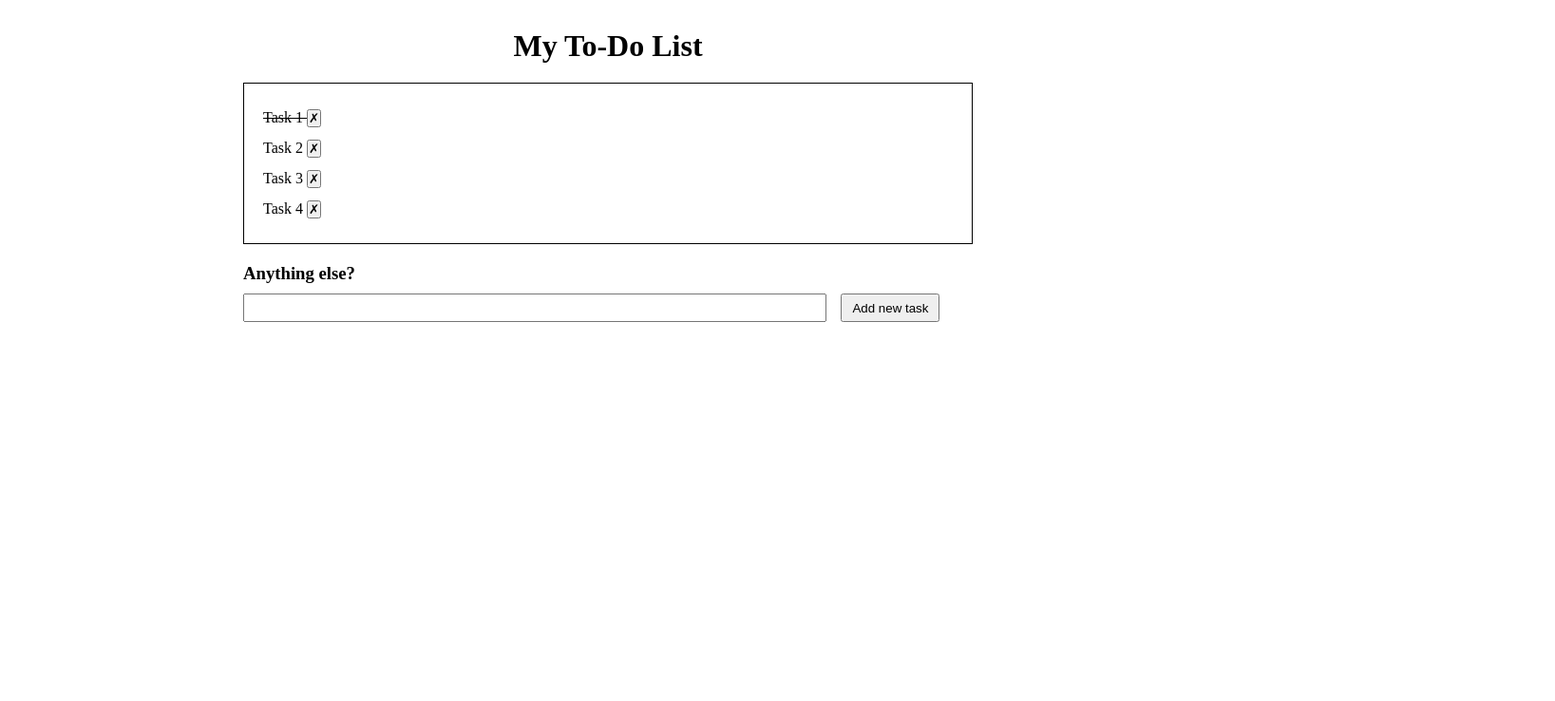
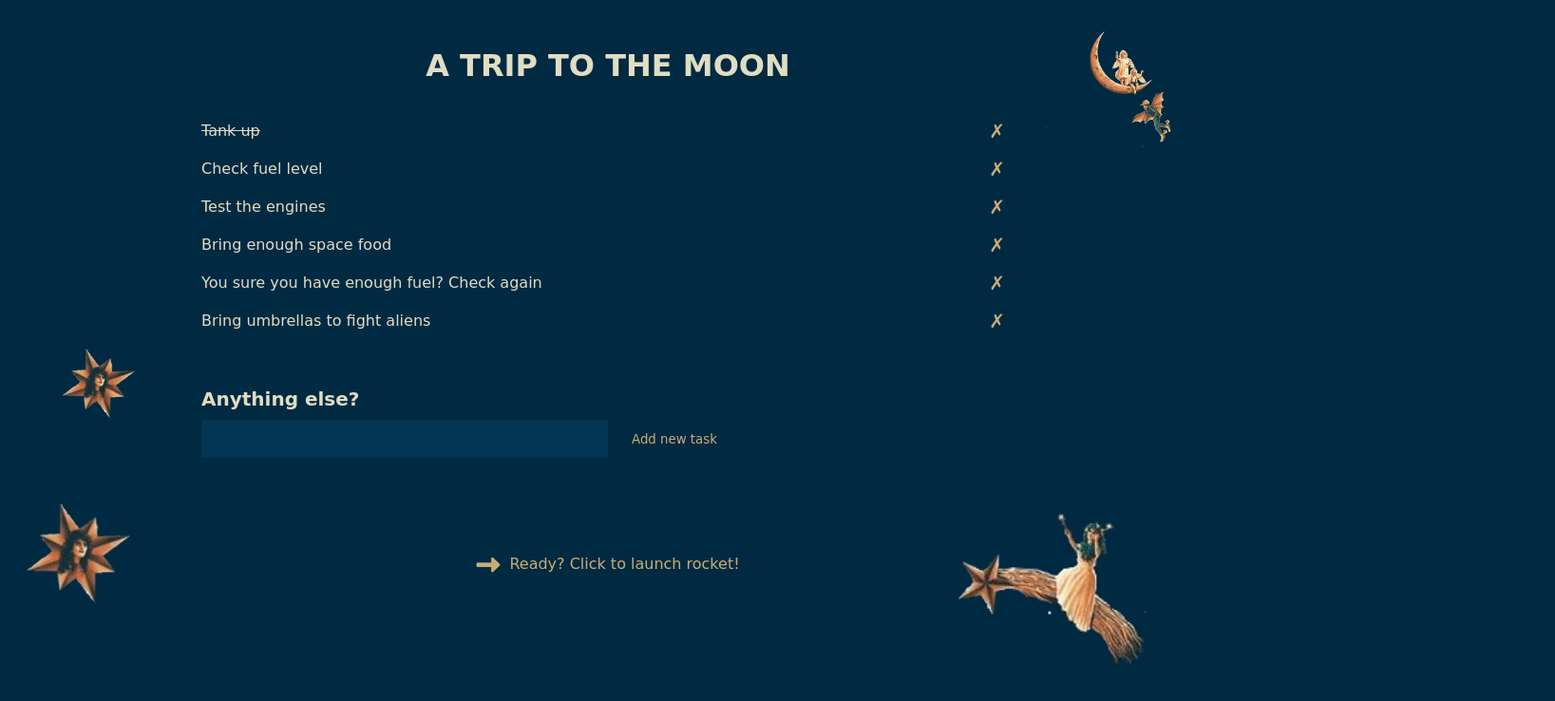
Before and after one commit to Roberta-Colombo/vue-todolist, a plain HTML site: page index.html in a window 1280 px wide. Shown: the whole page at 95% size, 1637 px wide, since content can reach past the window. Drawn offline with nearby package versions, Linux system fonts and the light colour scheme; a web font is replaced by a local one.

Commit message:
Aggiunto style e animazioni

```diff
--- a/css/style.css
+++ b/css/style.css
@@ -2,27 +2,66 @@
     margin: 0;
     padding: 0;
     box-sizing: border-box;
+    font-family: 'Diplomata SC', cursive;
+    background-color: #002A42;
+}
+
+
+html {
+    scroll-behavior: smooth;
+}
+
+#app {
+    color: #E1DDC3;
 }
 
 h1 {
     text-align: center;
+    margin-bottom: 30px;
 }
 
 .container {
-    margin: 30px auto;
-    width: 60%;
+    margin: 0 auto;
+    width: 70%;
+    padding: 50px 20px;
 }
 
 ul {
     list-style: none;
     text-align: left;
-    border: 1px solid black;
-    padding: 20px 20px;
-    line-height: 2;
+    line-height: 2.5;
+    cursor: pointer;
+    font-size: 16px;
 }
 
-h1 {
-    margin-bottom: 20px;
+li {
+    display: flex;
+    justify-content: space-between;
+}
+
+button {
+    border-style: none;
+    color: #CBAC76;
+    background-color: transparent;
+    cursor: pointer;
+}
+
+#launch-btn {
+    font-size: 1rem;
+}
+
+i {
+    color: #CBAC76;
+    font-size: 25px;
+    margin-right: 10px;
+    vertical-align: middle;
+}
+
+#erase-btn {
+    margin-right: 10px;
+    margin-left: -50px;
+    font-size: 20px;
+    z-index: 1000;
 }
 
 .line-through {
@@ -30,14 +69,18 @@ h1 {
 }
 
 h3 {
-    margin-top: 20px;
+    margin-top: 50px;
     margin-bottom: 10px;
+    font-size: 20px;
 }
 
 input {
-    width: 80%;
-    height: 30px;
+    width: 50%;
+    height: 40px;
     margin-right: 15px;
+    border-style: none;
+    background-color: #023654;
+    color: #E1DDC3;
 }
 
 .add-new-task {
@@ -46,9 +89,143 @@ input {
 }
 
 #new-task-btn {
-    padding: 5px 10px;
+    padding: 10px 10px;
 }
 
 #error-message {
     margin-top: 20px;
+    z-index: 1000;
 }
+
+#launch {
+    margin-top: 100px;
+    padding-bottom: 50px;
+    margin-bottom: 20px;
+    text-align: center;
+}
+
+a {
+    text-decoration: none;
+    color:#CBAC76;
+}
+
+.big-star {
+    position: absolute;
+    left: 5%;
+    top: 45%;
+    width: 7%;
+}
+
+.big-star2 {
+    position: absolute;
+    left: 2%;
+    top: 65%;
+    width: 10%;
+}
+
+.falling-star {
+    position: absolute;
+    right: 5%;
+    top: 65%;
+    width: 250px;
+}
+
+.flying-man {
+    position: absolute;
+    right: 2%;
+    top: 4%;
+    width: 18%;
+}
+
+#moon-trip {
+    height: 100vh;
+    position: relative;
+}
+
+.hidden {
+    opacity: 0;
+}
+
+.rocket {
+    opacity: 1;
+    position: absolute;
+    width: 50%;
+    animation: rocket-entrance 3s ease-in;
+    animation-delay: 0.5s;
+    animation-fill-mode: forwards;
+    right: -20%;
+    bottom: 0vh;
+    transform: rotate(25deg);
+    transform-origin: 10% 30%;
+}
+
+@keyframes rocket-entrance {
+    from {
+        transform: translateY(0vh) rotate(25deg) translateX(0vw);
+    }
+    to {
+        transform: translateY(-50vh) rotate(25deg) translateX(-100vw);
+    }
+}
+
+.moon {
+    position: absolute;
+    top: 50%;
+    left: 50%;
+    transform: translate(-50%, -50%);
+}
+
+.closed-eye {
+    animation: show-moon 2s linear;
+    animation-delay: 3s;
+    width: 75%;
+}
+
+@keyframes show-moon {
+    0% {
+        opacity: 0;
+    }
+    80% {
+      opacity: 1;
+    }
+    100% {
+        opacity: 0;
+    }
+}
+
+.angry-moon {
+    animation: toggle-display 3s linear;
+    animation-delay: 5s;
+    width: 70%;
+}
+
+@keyframes toggle-display {
+    0% {
+        opacity: 0;
+    }
+    100% {
+      opacity: 1;
+    }
+}
+
+.credits {
+    animation: toggle-display 6s;
+    animation-delay: 8s;
+}
+
+.the-end {
+    position: absolute;
+    font-size: 32px;
+    top: 50%;
+    left: 50%;
+    transform: translate(-50%, -50%);
+    color: #CBAC76;
+}
+
+.inspired-by {
+    position: absolute;
+    font-size: 15px;
+    line-height: 1.9;
+    bottom: 10%;
+    left: 0;
+}
--- a/index.html
+++ b/index.html
@@ -1,41 +1,86 @@
 <!DOCTYPE html>
 <html lang="en">
+
 <head>
     <meta charset="UTF-8">
     <meta http-equiv="X-UA-Compatible" content="IE=edge">
     <meta name="viewport" content="width=device-width, initial-scale=1.0">
+    <link href="https://fonts.googleapis.com/css2?family=Diplomata+SC&display=swap" rel="stylesheet">
+    <link rel="stylesheet" href="https://cdnjs.cloudflare.com/ajax/libs/font-awesome/6.2.0/css/all.min.css" integrity="sha512-xh6O/CkQoPOWDdYTDqeRdPCVd1SpvCA9XXcUnZS2FmJNp1coAFzvtCN9BmamE+4aHK8yyUHUSCcJHgXloTyT2A==" crossorigin="anonymous" referrerpolicy="no-referrer" />
     <link rel="stylesheet" href="./css/style.css">
     <script src="https://cdn.jsdelivr.net/npm/vue@3.2.41/dist/vue.global.min.js"></script>
     <title>Vue To-Do List</title>
 </head>
+
 <body>
-
     <div id="app">
 
         <div class="container">
-            <h1>My To-Do List</h1>
+            <h1>A TRIP TO THE MOON</h1>
 
+<!-- section task già inseriti: -->
             <ul>
-                <li v-for="(task, index) in tasks" :key="index"
-                :class="{ 'line-through': task.done }" @click="changeStatus(index)">
-                    {{task.text}}
-                    <button @click="eraseTask(index)">&cross;</button>
+                <li v-for="(task, index) in tasks" :key="index">
+                    <div  :class="{ 'line-through': task.done }" @click="changeStatus(index)">{{task.text}}</div>
+                    <button id="erase-btn" @click="eraseTask(index)">&cross;</button>
                 </li>
             </ul>
 
-            <h3>Anything else?</h3>
-            <div class="add-new-task">
-                <input type="text" v-model="newTask.text" @keyup.enter="addTask">
-                <button id="new-task-btn" @click="addTask">Add new task</button>
+<!-- section aggiungi nuovi task: -->
+            <section>
+                <h3>Anything else?</h3>
+                <div class="add-new-task">
+                    <input type="text" v-model="newTask.text" @keyup.enter="addTask">
+                    <button id="new-task-btn" @click="addTask">Add new task</button>
+                </div>
+                <div id="error-message" v-if="error">You won't remember what that means.<br>
+                Add a few more words!</div>
+            </section>
+
+<!-- section avvia animazioni:  -->
+            <div id="launch">
+                <span><i class="fa-solid fa-right-long"></i></span>
+                <button id="launch-btn"><a href="#moon-trip" @click="rocketEntrance">Ready? Click to launch rocket!</a></button>
             </div>
-            <div id="error-message" v-if="error">You won't remember what that means. Add some more words!</div>
 
+<!-- immagini decorative: -->
+            <img class="big-star" src="./img/tonight-bigStar.png" alt="Vintage star art">
 
+            <img class="big-star2" src="./img/tonight-bigStar.png" alt="Vintage star art">
 
+            <img class="flying-man" src="./img/tonight-moon-flyingman.png" alt="Vintage decorative art">
+
+            <img class="falling-star" src="./img/tonight-fallingStar.png" alt="Vintage falling star art">
+
+<!-- section dove avvengono le animazioni: -->
+            <section id="moon-trip">
+                <div>
+                    <img class="hidden" :class="{ 'rocket': animationActive }" src="./img/rocket-clear-bg.png" alt="Man and Woman on a rocket">
+                </div>
+
+                <div>
+                    <img class="hidden moon" :class="{ 'closed-eye': animationActive }" src="./img/closed-eye-clear-bg.png" alt="Moon with rocket in eye 1">
+                </div>
+
+                <div>
+                    <img class="hidden moon" :class="{ 'angry-moon': animationActive }" src="./img/moon-clear-bg.png" alt="Angry moon">
+                </div>
+
+                <div class="hidden" :class="{ 'credits': animationActive }">
+                    <div class="the-end">THE END</div>
+
+                    <div class="inspired-by">
+                        * Freely inspired by <em>"A trip to the moon"</em> by Georges Méliès, 1902<br>
+                        and <em>"Tonight, Tonight"</em> music video by The Smashing Pumpkins, 1995
+                    </div>
+                </div>
+
+            </section>
         </div>
 
     </div>
 
     <script src="./js/script.js"></script>
 </body>
+
 </html>
--- a/js/script.js
+++ b/js/script.js
@@ -8,18 +8,25 @@ createApp({
                text: '',
                done: false,
             },
+            animationActive: false,
             tasks: [
                 {
-                    text: "Task 1",
+                    text: "Tank up",
                     done: true
                 }, {
-                    text: "Task 2",
+                    text: "Check fuel level",
                     done: false
                 }, {
-                    text: "Task 3",
+                    text: "Test the engines",
                     done: false
                 }, {
-                    text: "Task 4",
+                    text: "Bring enough space food",
+                    done: false
+                }, {
+                    text: "You sure you have enough fuel? Check again",
+                    done: false
+                }, {
+                    text: "Bring umbrellas to fight aliens",
                     done: false
                 }
             ]
@@ -36,12 +43,13 @@ createApp({
             } else {
                 this.error = true;
             }
-
-            let emptyClone = {...this.newTask}
-            emptyClone.text = '';
+            this.newTask = '';
         },
         changeStatus(index) {
             this.tasks[index].done = !this.tasks[index].done;
+        },
+        rocketEntrance() {
+            this.animationActive = true;
         }
     }
 }).mount('#app')
```
Also changed, not shown: img/closed-eye-clear-bg.png (added), img/moon-clear-bg.png (added), img/rocket-clear-bg.png (added), img/tonight-bigStar.png (added), img/tonight-fallingStar.png (added), img/tonight-moon-flyingman.png (added), 1 other file.
